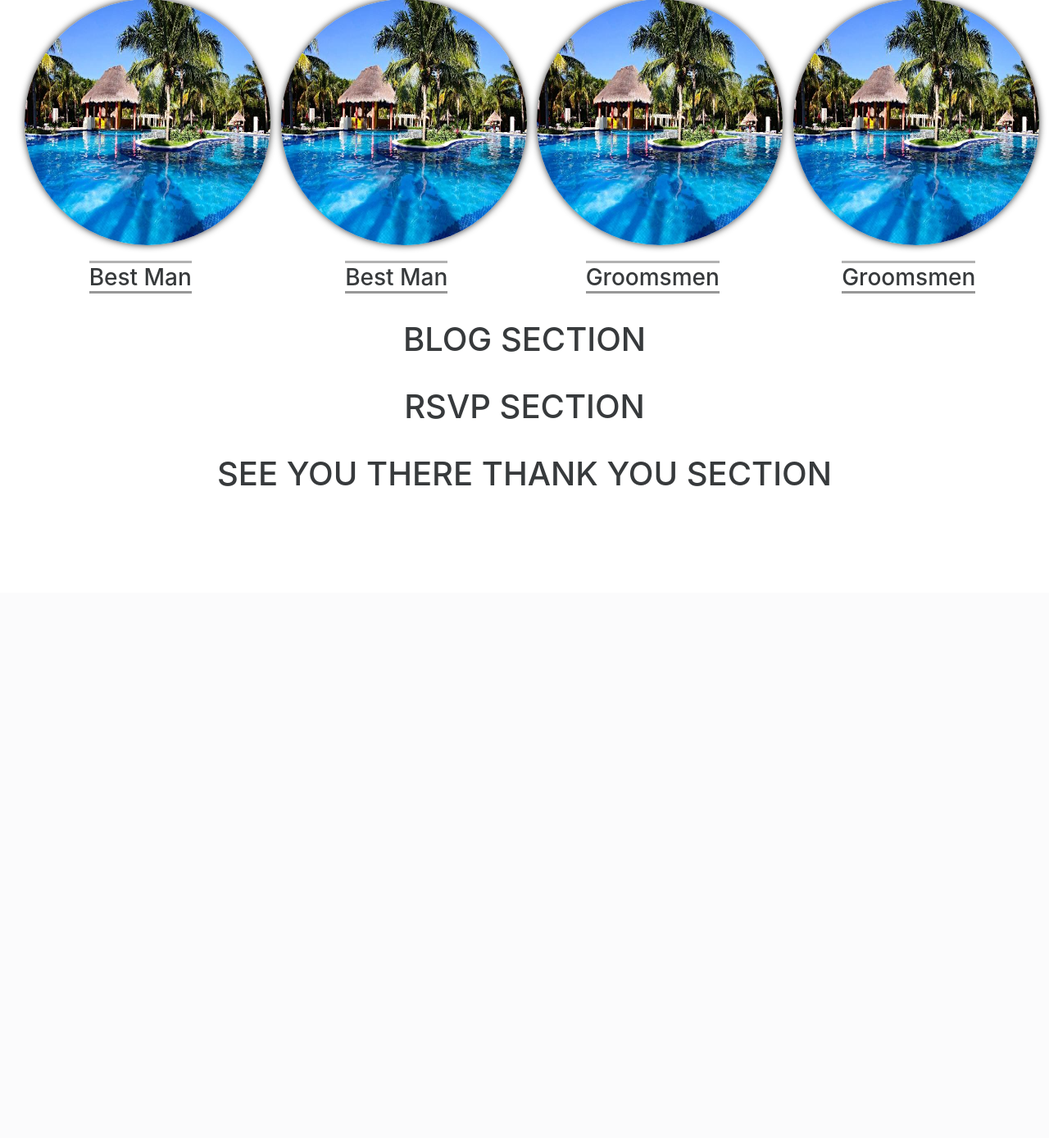
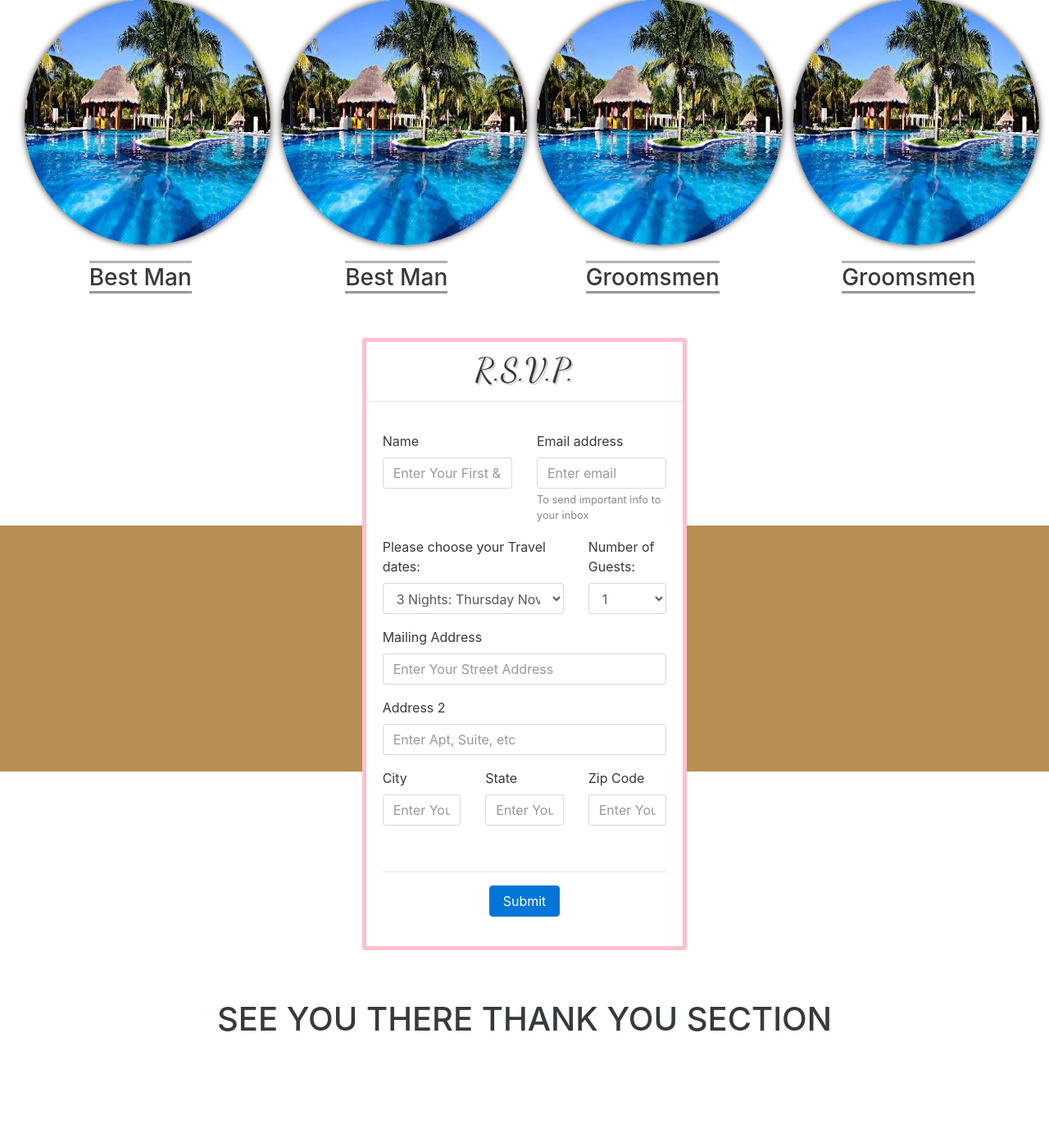
Before and after one commit to kcs2015/wedding, a PHP site: page / in a window 1280 px wide. Shown: the part 3212-4600 px from the top of the page at 82% size. Before the commit the page ends 3805 px from the top, so only its background shows below. Run offline with PHP 8.4, Linux system fonts and the light colour scheme; some web fonts are replaced.

Commit message:
Updated RSVP form section on main page

```diff
--- a/assets/css/jr-styles.css
+++ b/assets/css/jr-styles.css
@@ -225,9 +225,40 @@ section{
 	opacity: 0;
 	filter: alpha(opacity=0);
 	}
+
+/* === RSVP MAIN STYLES === */
+#rsvp-main{
+    /*background: url('../img/couple/club-night-kiss.jpg');*/
+    background-size: cover;
+    padding:35px;
+    position:relative;
+        padding-left:0px;
+    padding-right:0px;
+
+}
+#rsvp-main .card {
+    border: thick solid pink;
+
+}
+
+#rsvp-main .section-header {
+   padding-top:12px;
+}
+#rsvp-main .color-stripe {
+   position:absolute;
+    height:300px;
+    width:100%;
+    background-color: #B88E52;
+    top:50%;
+     -webkit-transform: translateY(-50%);
+      -ms-transform: translateY(-50%);
+      transform: translateY(-50%);
+}
+
 /* === FOOTER STYLES === */
 
     /* MAKE FOOTER STICK TO THE BOTTOM AND STYLE */
+
 #footer-spacer, #footer-main{
     width: 100%;
     height: 100px;
--- a/index.html
+++ b/index.html
@@ -355,7 +355,7 @@
 
     </section>
 
-        <section id="blog-main" class="page-section">
+<!--        <section id="blog-main" class="page-section">
         <div class="container-fluid">
             <div class="row">
                 <h1 class="text-xs-center">BLOG SECTION</h1>
@@ -363,12 +363,96 @@
         </div>
 
 
-    </section>
+    </section>-->
 
     <section id="rsvp-main" class="page-section">
+       <div class="color-stripe">
+
+
+       </div>
         <div class="container-fluid">
             <div class="row">
-                 <h1 class="text-xs-center">RSVP SECTION</h1>
+                <div class="col-xs-12 col-sm-10 offset-sm-1 col-md-8 offset-md-2 col-lg-4 offset-lg-4">
+                       <div class="card">
+                  <h1 class="section-header dark-text text-xs-center">R.S.V.P. </h1>
+                  <hr>
+
+                  <div class="card-block">
+                    <form>
+   <div class="form-group row">
+    <div class="col-sm-6">
+
+    <label for="exampleInputEmail1">Name</label>
+    <input type="email" class="form-control" id="exampleInputEmail1" aria-describedby="emailHelp" placeholder="Enter Your First &amp; Last Name">
+    </div>
+  <div class="col-sm-6">
+
+    <label for="exampleInputEmail1">Email address</label>
+    <input type="email" class="form-control" id="exampleInputEmail1" aria-describedby="emailHelp" placeholder="Enter email">
+    <small id="emailHelp" class="form-text text-muted">To send important info to your inbox</small>
+  </div>
+                        </div>
+ <div class="form-group row">
+    <div class="col-sm-8">
+    <label for="exampleSelect1"> Please choose your Travel dates:</label>
+    <select class="form-control" id="exampleSelect1">
+      <option>3 Nights: Thursday Nov 2nd - Sun November 5th, 2017</option>
+      <option>3 Nights: Friday Nov 3rd - Monday November 6th, 2017</option>
+      <option>4 Nights: Thursday Nov 2nd- Monday November 6th, 2017</option>
+    </select>
+  </div>
+    <div class="col-sm-4">
+         <label for="exampleSelect1">Number of Guests:</label>
+    <select class="form-control" id="exampleSelect1">
+      <option>1</option>
+      <option>2</option>
+      <option>3</option>
+      <option>4</option>
+      <option>5</option>
+    </select>
+     </div>
+     </div>
+
+  <div class="form-group">
+    <label for="formAddress">Mailing Address</label>
+    <input type="text" class="form-control" id="formAddress" aria-describedby="" placeholder="Enter Your Street Address">
+  </div>
+ <div class="form-group">
+    <label for="formAddress2">Address 2</label>
+    <input type="text" class="form-control" id="formAddress2" aria-describedby="" placeholder="Enter Apt, Suite, etc">
+
+  </div>
+
+   <div class="form-group row">
+    <div class="col-sm-4">
+     <label for="formCity">City</label>
+    <input type="text" class="form-control" id="formCity" aria-describedby="" placeholder="Enter Your City">
+    </div>
+    <div class="col-sm-4">
+     <label for="formState" >State</label>
+    <input type="text" class="form-control" id="formState" aria-describedby="" placeholder="Enter Your State">
+
+       </div>
+
+    <div class="col-sm-4">
+      <label for="formZipCode">Zip Code</label>
+    <input type="text" class="form-control" id="formZipCode" aria-describedby="" placeholder="Enter Your Zip Code">
+
+ </div>
+
+  </div>
+  <br>
+  <hr>
+
+<p class="text-xs-center">
+    <button type="submit" class="btn btn-primary">Submit</button>
+</p>
+</form>
+                  </div>
+                </div>
+
+                </div>
+
             </div>
         </div>
 
```
Also changed, not shown: assets/img/couple/club-night-kiss.jpg (added).
